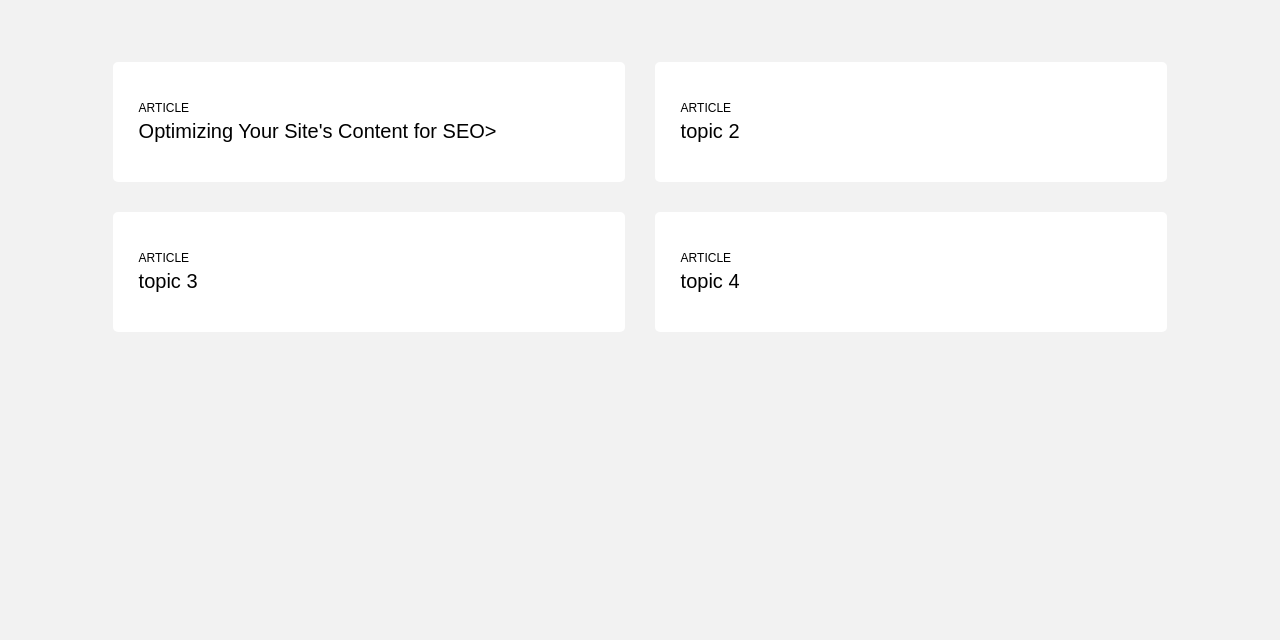
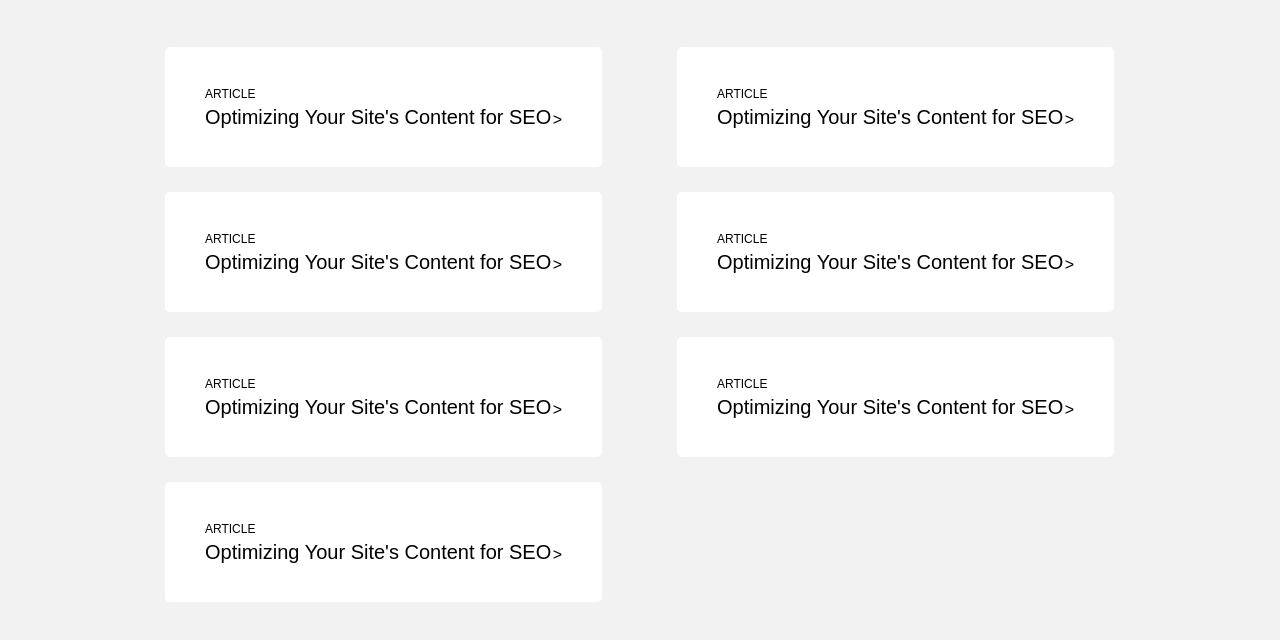
Before and after one commit to uriyakhini-wix/training, a plain HTML site: page html-css/trending/index.html in a window 1280 px wide. Shown: the part 118-758 px from the top of the page. Drawn offline with Linux system fonts and the light colour scheme.

Commit message:
trending

```diff
--- a/html-css/trending/index.html
+++ b/html-css/trending/index.html
@@ -17,6 +17,8 @@
             flex-direction: row;
             justify-content: center;
             flex-wrap: wrap;
+            margin: auto;
+            width: 80%
         }
 
         .main-container {
@@ -24,19 +26,28 @@
         }
 
         .topic {
+            margin-right: auto;
+            margin-bottom: 25px;
+            margin-left: 37px;
             height: 120px;
             border-radius: 5px;
             background: white;
             display: flex;
-            width: 40%;
-            margin: 15px;
+            width: calc(50% - 75px);
             flex-direction: row;
         }
 
         .topic-content {
+            padding: 40px;
             width: 90%;
             margin: auto;
             font-family: Arial, Helvetica, sans-serif;
+            display: flex;
+            flex-direction: row;
+            align-content: stretch;
+        }
+
+        .topic-text {
             display: flex;
             flex-direction: column;
         }
@@ -60,13 +71,13 @@
         }
 
         .title:hover {
-            color: rgba(53, 91, 115);
+            cursor: pointer;
+            color: #3899ec;
         }
 
         .arrow {
-            display: flex;
-            width: 4%;
-            float: right;
+            margin-left: auto;
+            margin-top: auto;
         }
     </style>
 </head>
@@ -79,30 +90,79 @@
         <div class="main-section">
             <div class='topic'>
                 <div class='topic-content'>
+                    <div class='topic-text'>
                         <div class='type'>ARTICLE</div>
                         <div class='title'>
                             Optimizing Your Site's Content for SEO
+                        </div>
+                    </div>
                     <div class='arrow'>></div>
-                    </div>
-
                 </div>
             </div>
             <div class='topic'>
                 <div class='topic-content'>
+                    <div class='topic-text'>
                         <div class='type'>ARTICLE</div>
-                    <div class='title'>topic 2</div>
+                        <div class='title'>
+                            Optimizing Your Site's Content for SEO
+                        </div>
+                    </div>
+                    <div class='arrow'>></div>
                 </div>
             </div>
             <div class='topic'>
                 <div class='topic-content'>
+                    <div class='topic-text'>
                         <div class='type'>ARTICLE</div>
-                    <div class='title'>topic 3</div>
+                        <div class='title'>
+                            Optimizing Your Site's Content for SEO
+                        </div>
+                    </div>
+                    <div class='arrow'>></div>
                 </div>
             </div>
             <div class='topic'>
                 <div class='topic-content'>
+                    <div class='topic-text'>
                         <div class='type'>ARTICLE</div>
-                    <div class='title'>topic 4</div>
+                        <div class='title'>
+                            Optimizing Your Site's Content for SEO
+                        </div>
+                    </div>
+                    <div class='arrow'>></div>
+                </div>
+            </div>
+            <div class='topic'>
+                <div class='topic-content'>
+                    <div class='topic-text'>
+                        <div class='type'>ARTICLE</div>
+                        <div class='title'>
+                            Optimizing Your Site's Content for SEO
+                        </div>
+                    </div>
+                    <div class='arrow'>></div>
+                </div>
+            </div>
+            <div class='topic'>
+                <div class='topic-content'>
+                    <div class='topic-text'>
+                        <div class='type'>ARTICLE</div>
+                        <div class='title'>
+                            Optimizing Your Site's Content for SEO
+                        </div>
+                    </div>
+                    <div class='arrow'>></div>
+                </div>
+            </div>
+            <div class='topic'>
+                <div class='topic-content'>
+                    <div class='topic-text'>
+                        <div class='type'>ARTICLE</div>
+                        <div class='title'>
+                            Optimizing Your Site's Content for SEO
+                        </div>
+                    </div>
+                    <div class='arrow'>></div>
                 </div>
             </div>
         </div>
```
Also changed, not shown: 2 other files. Lines whose indentation alone changed are shown as unchanged.
